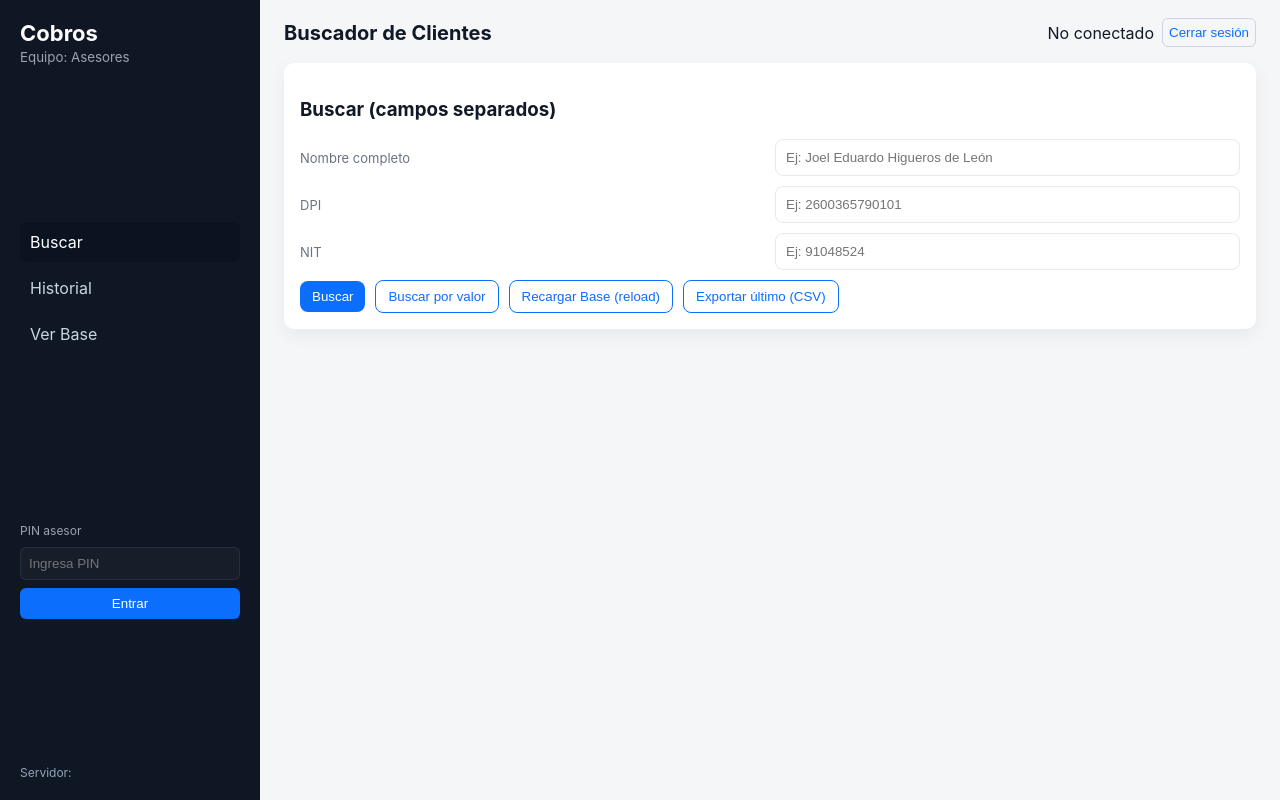
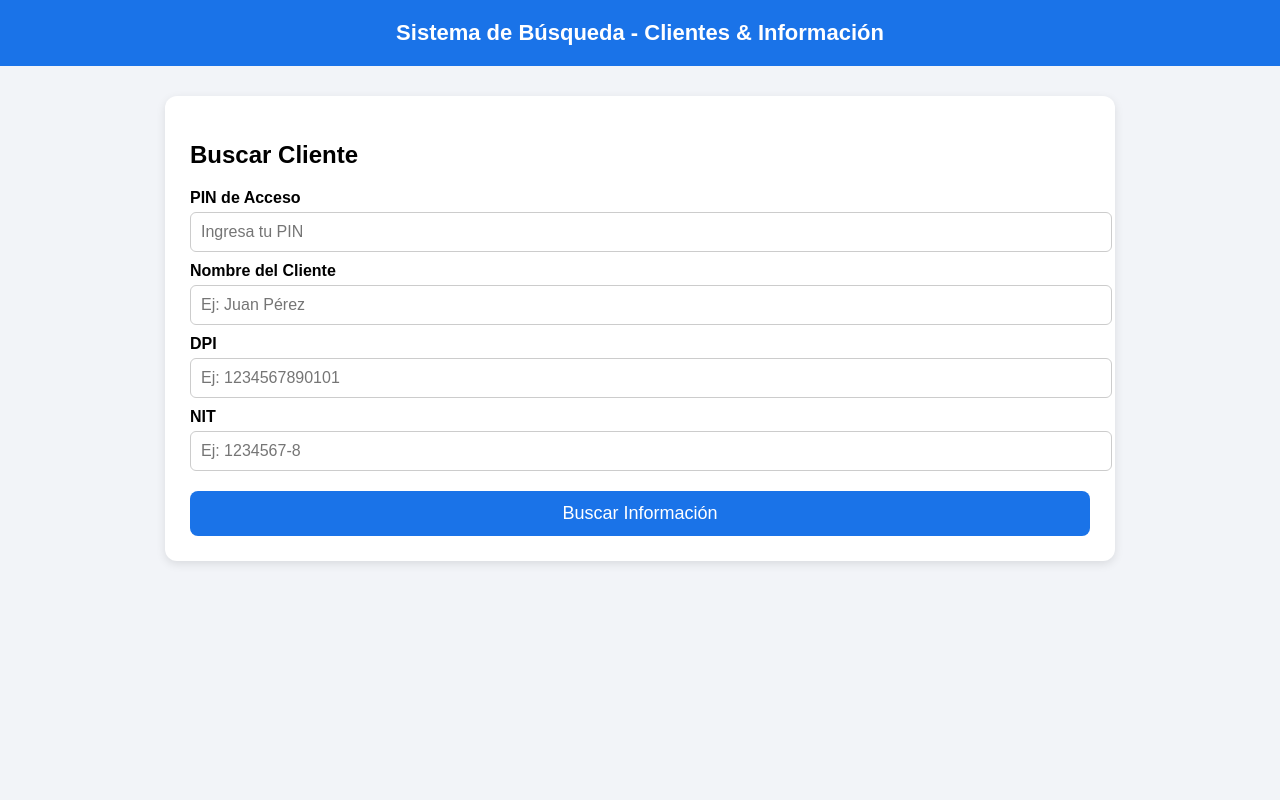
Before and after one commit to matrizbase/cobros-web, a plain HTML site: page index.html in a window 1280 px wide. Drawn offline with Linux system fonts and the light colour scheme.

Commit message:
Refactor index.html for client search interface
Updated HTML structure and styles for the client search system.

```diff
--- a/index.html
+++ b/index.html
@@ -1,97 +1,114 @@
-<!doctype html>
+<!DOCTYPE html>
 <html lang="es">
 <head>
-  <meta charset="utf-8" />
-  <meta name="viewport" content="width=device-width,initial-scale=1" />
-  <title>Dashboard Cobros — Buscador</title>
-  <link rel="stylesheet" href="styles.css" />
+  <meta charset="UTF-8" />
+  <meta name="viewport" content="width=device-width, initial-scale=1.0" />
+  <title>Buscador de Clientes</title>
+
+  <style>
+    body {
+      font-family: Arial, sans-serif;
+      background: #f2f4f8;
+      margin: 0;
+      padding: 0;
+    }
+
+    header {
+      background: #1a73e8;
+      color: white;
+      padding: 20px;
+      text-align: center;
+      font-size: 22px;
+      font-weight: bold;
+    }
+
+    .container {
+      width: 95%;
+      max-width: 900px;
+      margin: 30px auto;
+      background: white;
+      padding: 25px;
+      border-radius: 12px;
+      box-shadow: 0 3px 10px rgba(0,0,0,0.1);
+    }
+
+    label {
+      display: block;
+      font-weight: bold;
+      margin-top: 10px;
+    }
+
+    input {
+      width: 100%;
+      padding: 10px;
+      margin-top: 5px;
+      border: 1px solid #ccc;
+      border-radius: 6px;
+      font-size: 16px;
+    }
+
+    button {
+      margin-top: 20px;
+      padding: 12px;
+      width: 100%;
+      background: #1a73e8;
+      color: white;
+      border: none;
+      border-radius: 8px;
+      font-size: 18px;
+      cursor: pointer;
+    }
+
+    button:hover {
+      background: #0c57c2;
+    }
+
+    .card {
+      margin-top: 25px;
+      padding: 20px;
+      background: #eef3ff;
+      border-left: 6px solid #1a73e8;
+      border-radius: 8px;
+    }
+
+    .error {
+      background: #ffe5e5;
+      border-left: 6px solid #ff4d4d;
+    }
+  </style>
 </head>
+
 <body>
-  <div class="app">
-    <aside class="sidebar">
-      <div class="brand">
-        <h1>Cobros</h1>
-        <small>Equipo: Asesores</small>
-      </div>
-      <nav class="menu">
-        <a class="active" href="#" id="menu-buscar">Buscar</a>
-        <a href="#" id="menu-historial">Historial</a>
-        <a href="#" id="menu-numeros">Ver Base</a>
-      </nav>
-      <div class="pin">
-        <label>PIN asesor</label>
-        <input id="pin-input" placeholder="Ingresa PIN" />
-        <button id="pin-btn">Entrar</button>
-        <div id="pin-msg" class="muted"></div>
-      </div>
-      <footer class="sidebar-foot">Servidor: <br /><small id="backend-url"></small></footer>
-    </aside>
 
-    <main class="main">
-      <header class="topbar">
-        <div>
-          <h2 id="title">Buscador de Clientes</h2>
-        </div>
-        <div class="user-info">
-          <span id="asesor-name">No conectado</span>
-          <button id="logout-btn" class="outline">Cerrar sesión</button>
-        </div>
-      </header>
+  <header>Sistema de Búsqueda - Clientes & Información</header>
 
-      <section class="content">
-        <div class="card">
-          <h3>Buscar (campos separados)</h3>
-          <div class="form-grid">
-            <label>Nombre completo</label>
-            <input id="nombre" placeholder="Ej: Joel Eduardo Higueros de León" />
+  <div class="container">
+    <h2>Buscar Cliente</h2>
 
-            <label>DPI</label>
-            <input id="dpi" placeholder="Ej: 2600365790101" />
+    <label for="pin">PIN de Acceso</label>
+    <input type="password" id="pin" placeholder="Ingresa tu PIN">
 
-            <label>NIT</label>
-            <input id="nit" placeholder="Ej: 91048524" />
-          </div>
-          <div class="actions">
-            <button id="buscar-btn">Buscar</button>
-            <button id="buscar-valor-btn" class="outline">Buscar por valor</button>
-            <button id="reload-btn" class="outline">Recargar Base (reload)</button>
-            <button id="export-btn" class="outline">Exportar último (CSV)</button>
-            <div id="spinner" class="spinner" style="display:none"></div>
-          </div>
-        </div>
+    <label for="nombre">Nombre del Cliente</label>
+    <input type="text" id="nombre" placeholder="Ej: Juan Pérez">
 
-        <div id="result-area" class="card" style="display:none">
-          <h3>Resultados</h3>
+    <label for="dpi">DPI</label>
+    <input type="text" id="dpi" placeholder="Ej: 1234567890101">
 
-          <div class="result-section">
-            <h4>Interno — Base</h4>
-            <div id="internal-result"></div>
-          </div>
+    <label for="nit">NIT</label>
+    <input type="text" id="nit" placeholder="Ej: 1234567-8">
 
-          <div class="result-section">
-            <h4>Externo — Web</h4>
-            <div id="external-result"></div>
-          </div>
-        </div>
+    <button onclick="realizarBusqueda()">Buscar Información</button>
 
-        <div id="numeros-area" class="card" style="display:none">
-          <h3>Base — Vista rápida</h3>
-          <div id="numeros-list"></div>
-        </div>
-
-        <div id="historial-area" class="card" style="display:none">
-          <h3>Historial</h3>
-          <pre id="historial-json" style="white-space:pre-wrap"></pre>
-        </div>
-
-      </section>
-    </main>
+    <div id="resultado"></div>
   </div>
 
+  <!-- 🔵 LO QUE ME PEDISTE EXACTAMENTE -->
   <script>
-    // CONFIG: coloca aquí tu backend (ya confirmado)
     const BACKEND = "https://cobros-backend-shcg.onrender.com";
   </script>
+
+  <!-- Script principal -->
   <script src="script.js"></script>
+
 </body>
 </html>
```
